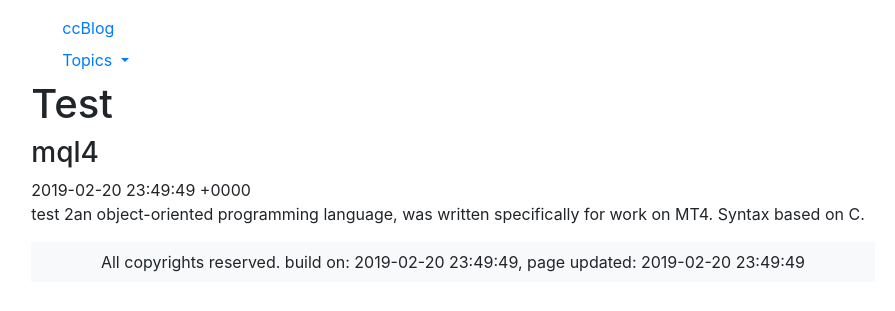
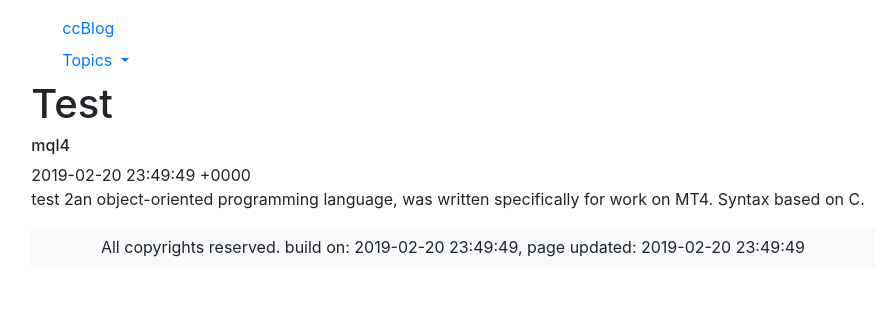
Before and after one commit to CoolColdUK/CoolColdUK.github.io, a Jekyll site: the page built from _notes/mql4/test.md, in a window 1280 px wide. Shown: the top 311 px of the page, without its empty margins (187-1082 px from the left). Built offline with Jekyll 4.4.1, drawn with Linux system fonts in a browser that asks for light colours; nearby versions of some CDN libraries.

Commit message:
minor template changes

```diff
--- a/_layouts/note.html
+++ b/_layouts/note.html
@@ -2,7 +2,7 @@
 layout: default
 ---
 <h1>{{ page.title }}</h1>
-<h3>{{page.tags}}</h3>
+<h6>{{page.tags}}</h6>
 {{ page.date }}
 
 {{ content }}
--- a/_layouts/topic.html
+++ b/_layouts/topic.html
@@ -18,7 +18,7 @@ layout: default
 
   {% if note_tags_c > combine_tags_c %}
     <li>
-      <a href="({{note.url}})">{{note.title}}</a>
+      <a href="{{note.url}}">{{note.title}}</a>
     </li>
   {% endif %}
   {% endfor %}
```
